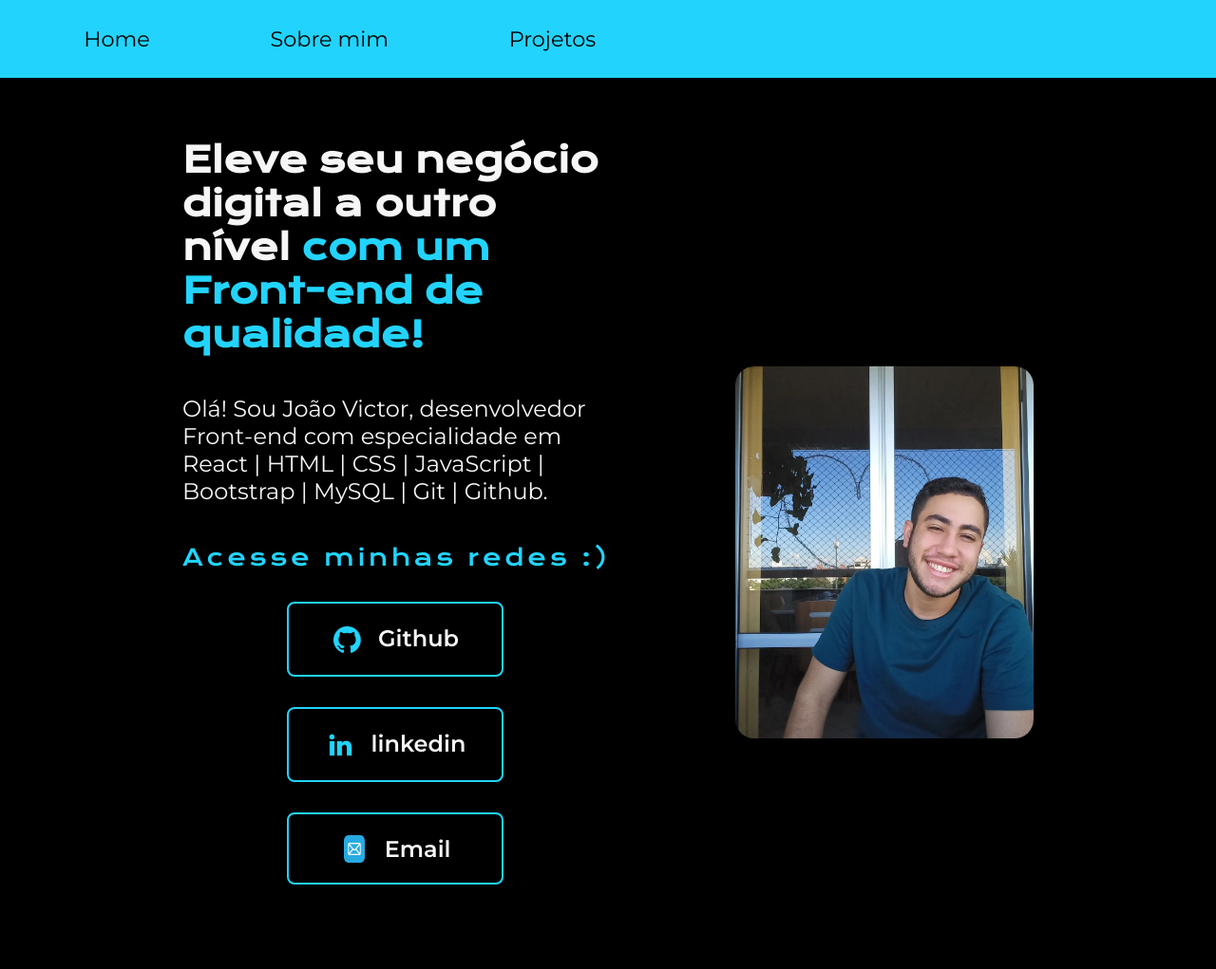
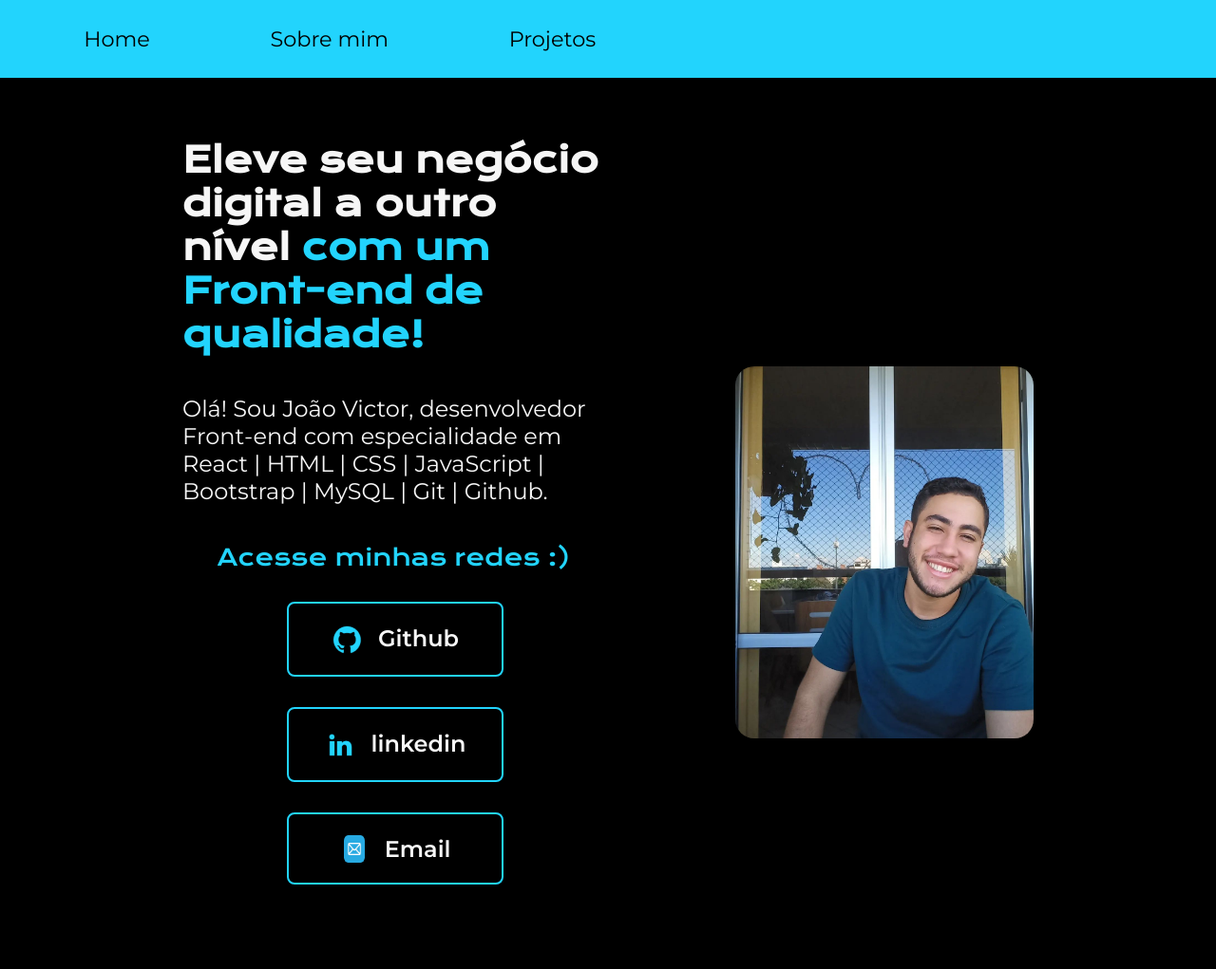
Before and after one commit to joaovictodesousa/portifolioSemMenu, a plain HTML site: page index.html in a window 1280 px wide. Shown: the top 1021 px of the page at 95% size. Drawn offline with nearby package versions, Linux system fonts and the light colour scheme.

Commit message:
Melhorar a animação

```diff
--- a/styles/style.css
+++ b/styles/style.css
@@ -42,8 +42,6 @@ body{
 
 }
 .cabecalho_menu_link:hover{
-    font-size: 1.6rem;
-    /* color: rgb(40, 40, 133); */
     color: blue ;
     opacity: 0.7;
 }
@@ -131,8 +129,6 @@ body{
     overflow: hidden;
     border-right: .15em solid black; /* cursor da digitação */
     white-space: nowrap; /* não quebra a linha */
-    margin: 0 auto; /* centraliza o texto */
-    letter-spacing: .15em; /* espaçamento das letras */
     animation: typing 4s steps(40, end); /* animação de 3 segundos (se colocar infinit no final ele não para */
     animation-delay: 1s;
 }
```
